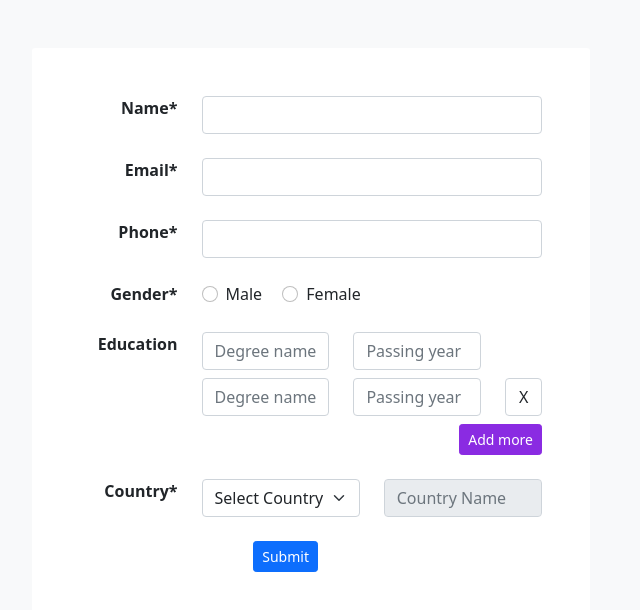
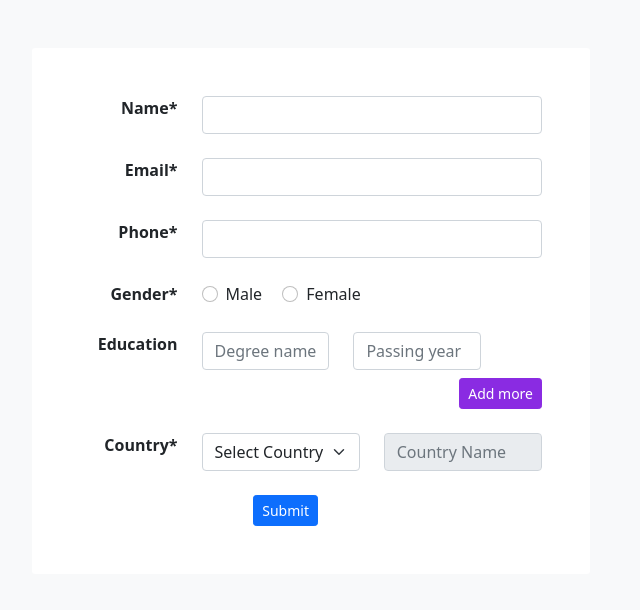
Before and after one commit to somiyaPrity/ziad-task, a plain HTML site: page index.html in a window 1280 px wide. Shown: the whole page, without its empty margins (329-969 px from the left). Drawn offline with nearby package versions, Linux system fonts and the light colour scheme.

Commit message:
input changes

```diff
--- a/index.html
+++ b/index.html
@@ -95,42 +95,20 @@
                   <div class="col-md-5">
                     <input
                       type="text"
-                      class="form-control"
+                      class="form-control degree-name"
                       placeholder="Degree name "
                     />
                   </div>
                   <div class="col-md-5">
                     <input
                       type="text"
-                      class="form-control"
+                      class="form-control degree-year"
                       placeholder="Passing year"
                     />
                   </div>
                   <div class="col-md-2"></div>
                 </div>
-                <div class="education-input-feild row mb-2">
-                  <div class="col-md-5">
-                    <input
-                      type="text"
-                      class="form-control"
-                      placeholder="Degree name "
-                    />
-                  </div>
-                  <div class="col-md-5">
-                    <input
-                      type="text"
-                      class="form-control"
-                      placeholder="Passing year"
-                    />
-                  </div>
-                  <div class="col-md-2">
-                    <input
-                      type="button"
-                      class="bg-white form-control delete-feild"
-                      value="X"
-                    />
-                  </div>
-                </div>
+
                 <!-- add more input button -->
                 <div class="row add-more-feild">
                   <div class="col-md-8"></div>
@@ -179,7 +157,11 @@
           </div>
           <!-- form submit button -->
           <div class="w-25 m-auto">
-            <input type="submit" id="submit_btn" class="btn btn-primary btn-sm" />
+            <input
+              type="submit"
+              id="submit_btn"
+              class="btn btn-primary btn-sm"
+            />
           </div>
         </form>
       </div>
```
